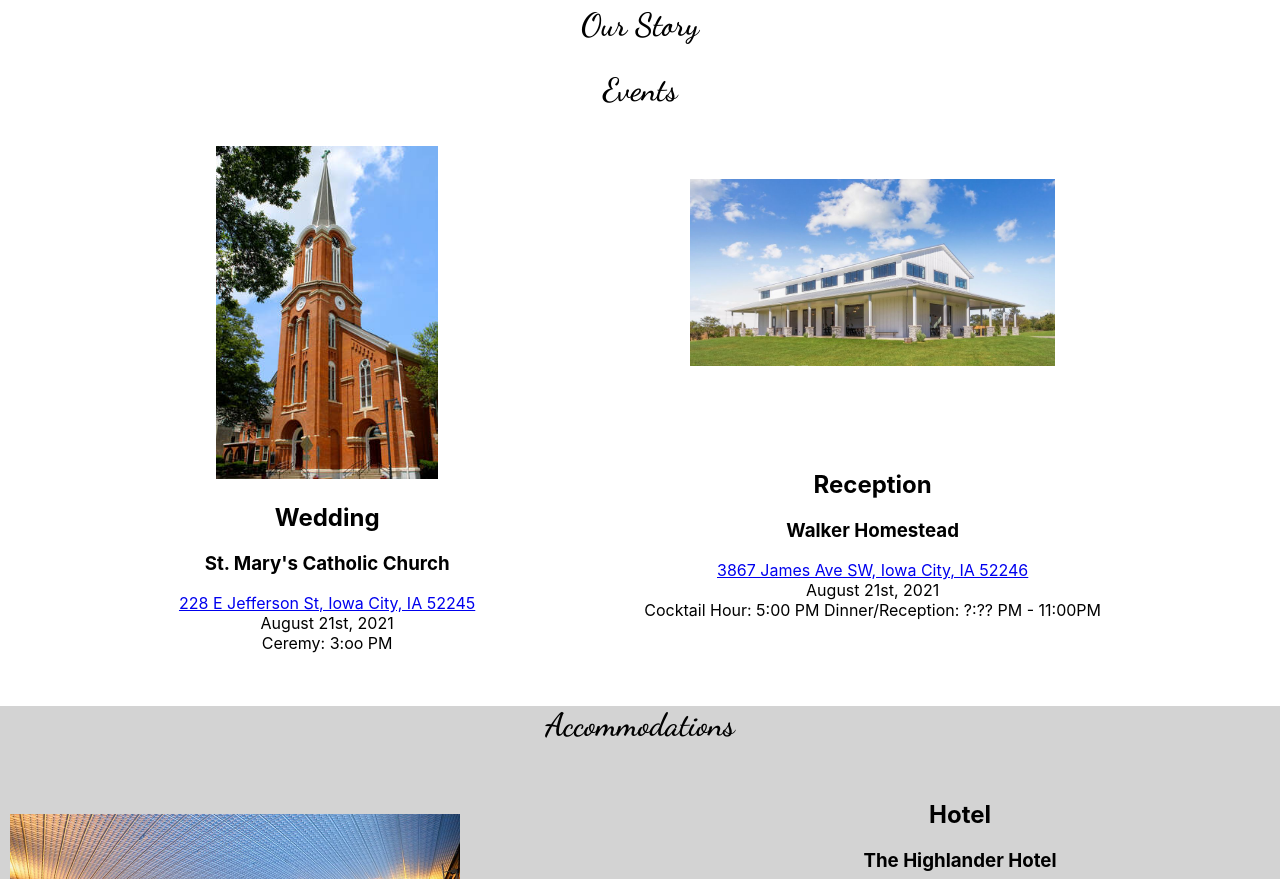
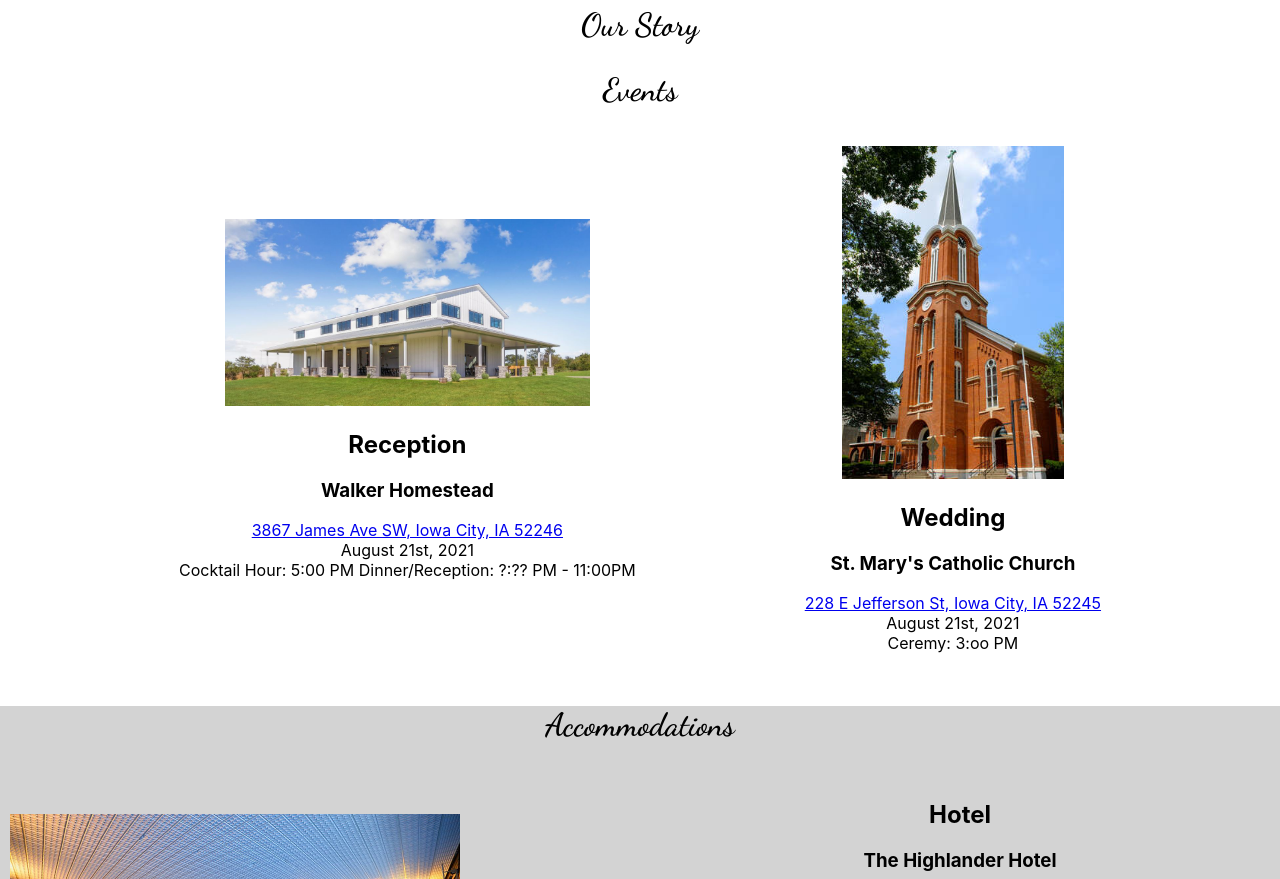
Before and after one commit to trentnsmith/wedding-website2.0, a React (Create React App) app: page / in a window 1280 px wide. Shown: the part 580-1459 px from the top of the page. Built offline with nearby package versions, Linux system fonts and the light colour scheme.

Commit message:
styling layout

```diff
--- a/src/components/Events/Events.css
+++ b/src/components/Events/Events.css
@@ -13,10 +13,6 @@ h1 {
 
 .event {
     max-width: 80%;
-}
-
-.event-image {
-
 }
 
 .pic-church {
@@ -36,7 +32,7 @@ h1 {
 
 @media (min-width: 768px) {
     .container-events {
-        flex-direction: row;
+        flex-direction: row-reverse;
         justify-content: space-evenly;
     }
 
@@ -44,9 +40,4 @@ h1 {
         width: 400px;
     }
 
-
-
-    .info-rec {
-        margin-top: 100px;
-    }
 }
```
